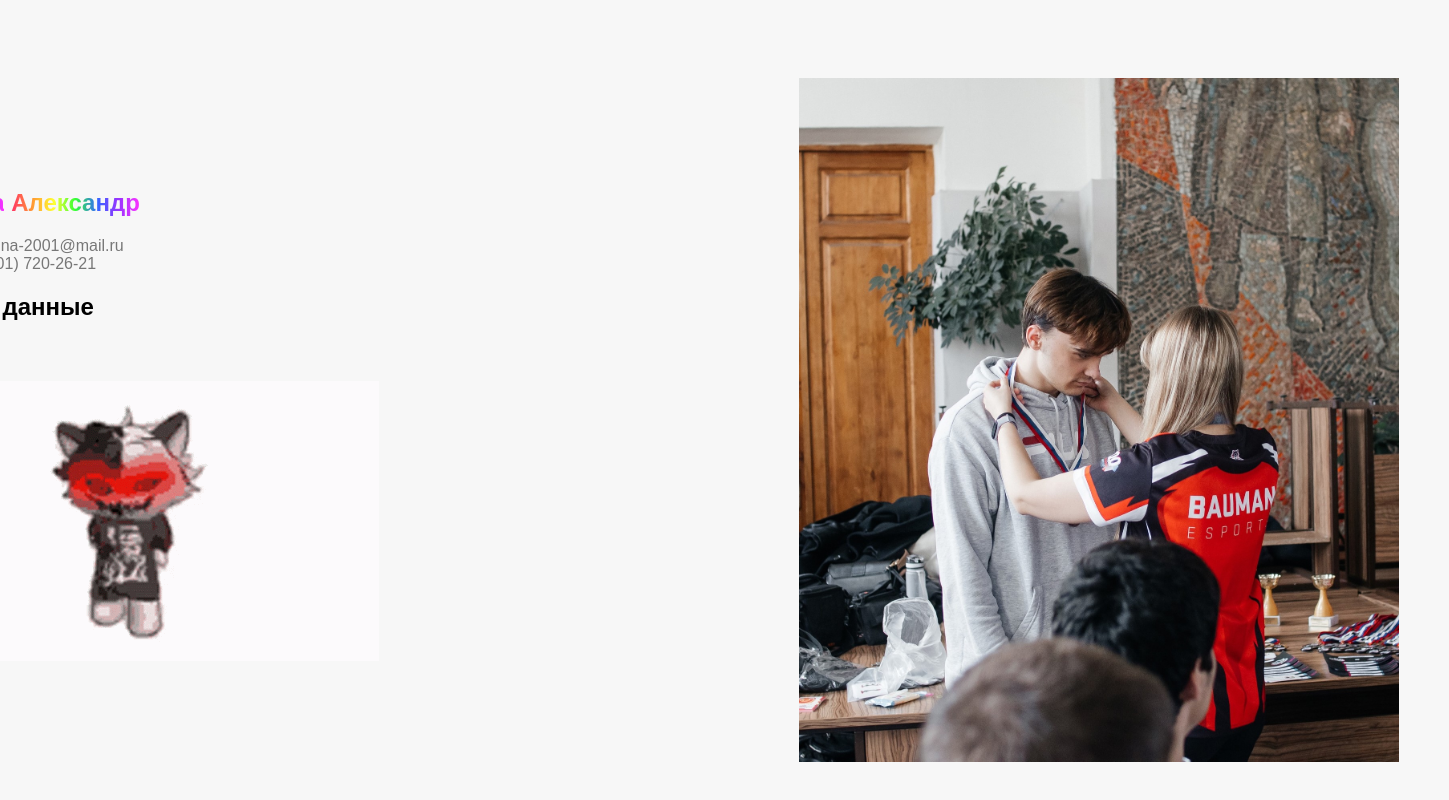
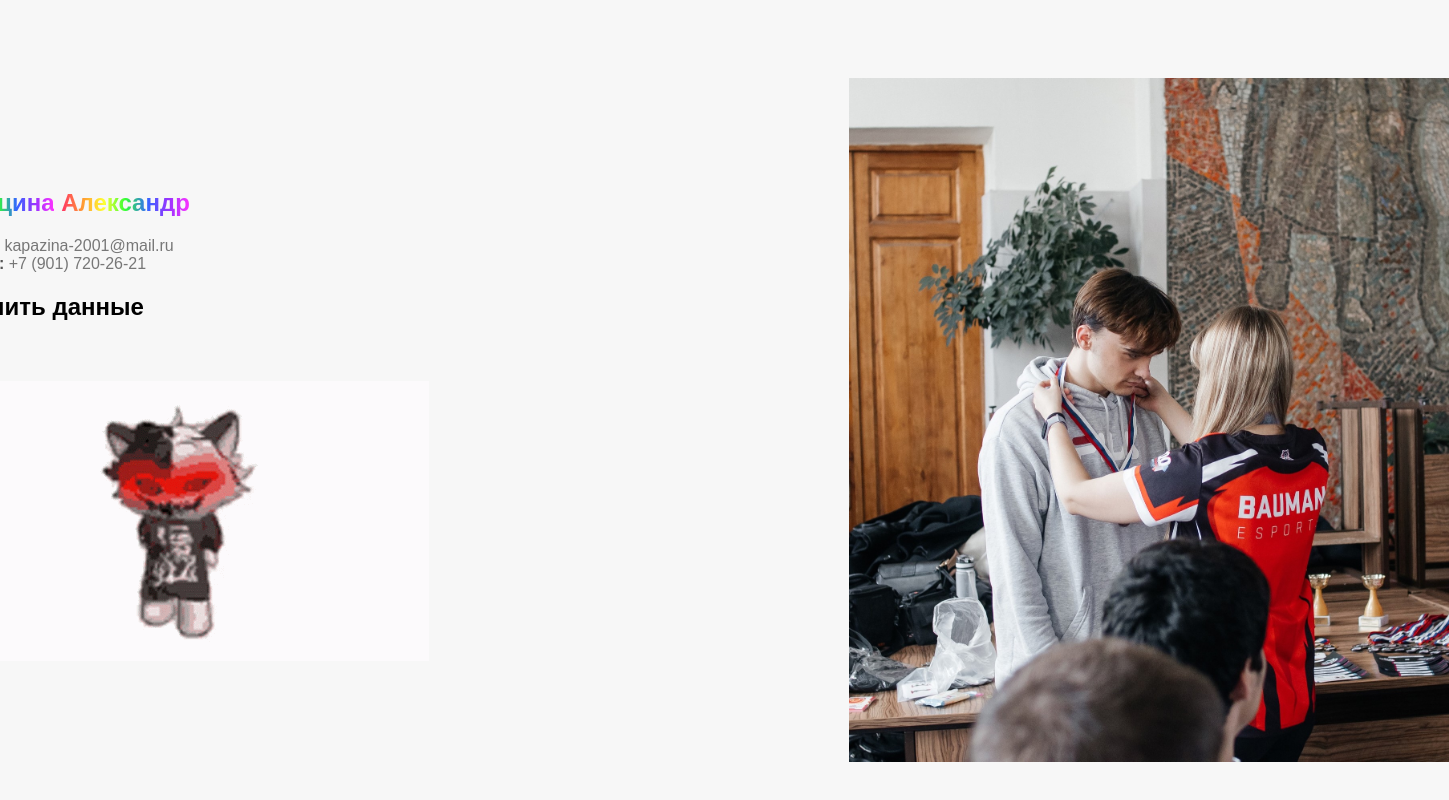
Before and after one commit to Ma0me/vorme1.github.io, a plain HTML site: page index.html in a window 1280 px wide. Shown: the whole page, 1449 px wide, since content can reach past the window. Drawn offline with Linux system fonts and the light colour scheme.

Commit message:
index.html

```diff
--- a/index.html
+++ b/index.html
@@ -34,6 +34,7 @@
             color: #333;
             margin-bottom: 10px;
             padding: 10px;
+            margin-left: 100px;
             margin-right: 20px;
             margin-right: 200px;
             max-width: 500px;
@@ -59,6 +60,7 @@
             margin-right: 20px;
             margin-right: 200px;
             max-width: 500px;
+            margin-left: 100px;
         }
 
         .email,
@@ -88,9 +90,11 @@
             text-align: left;
             margin-right: 200px;
             max-width: 500px;
+            margin-left: 100px;
         }
 
         .gif {
+            margin-left: 100px;
             display: flex;
             justify-content: center;
             align-items: center;
```
